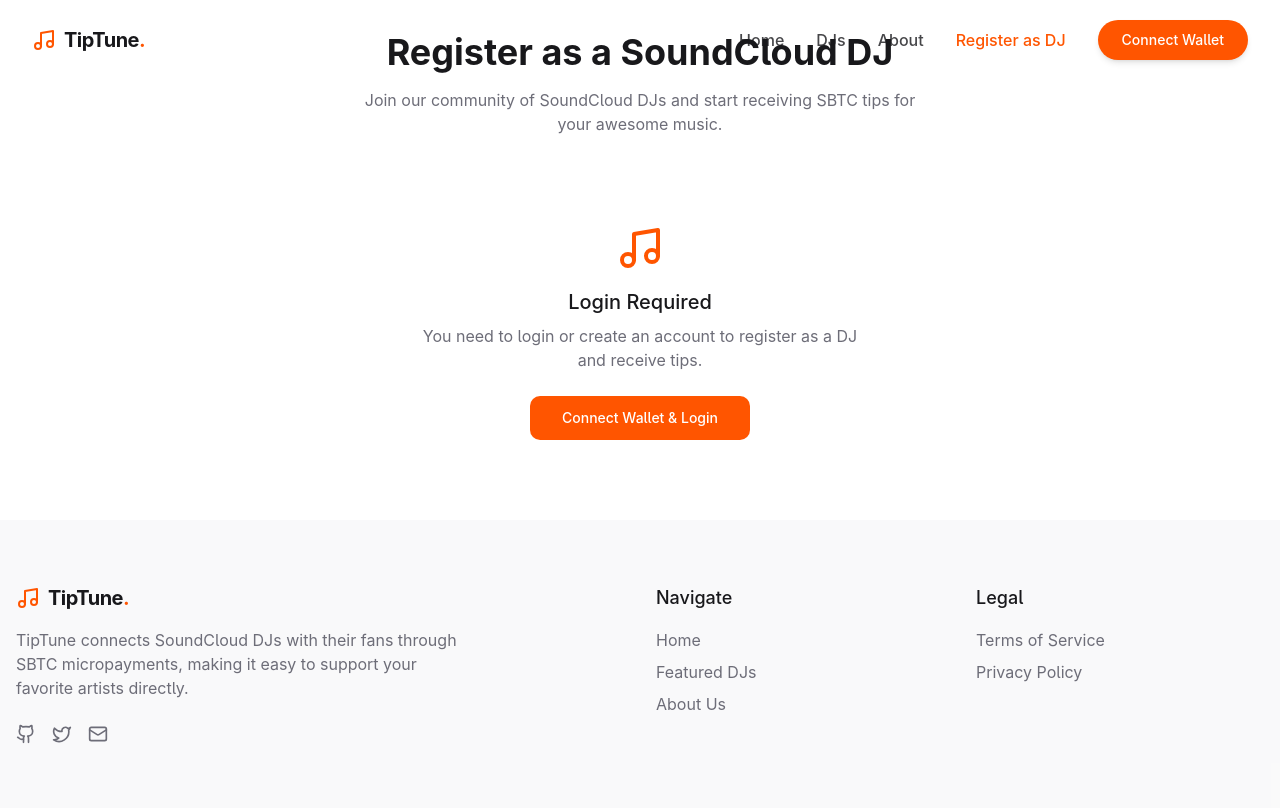
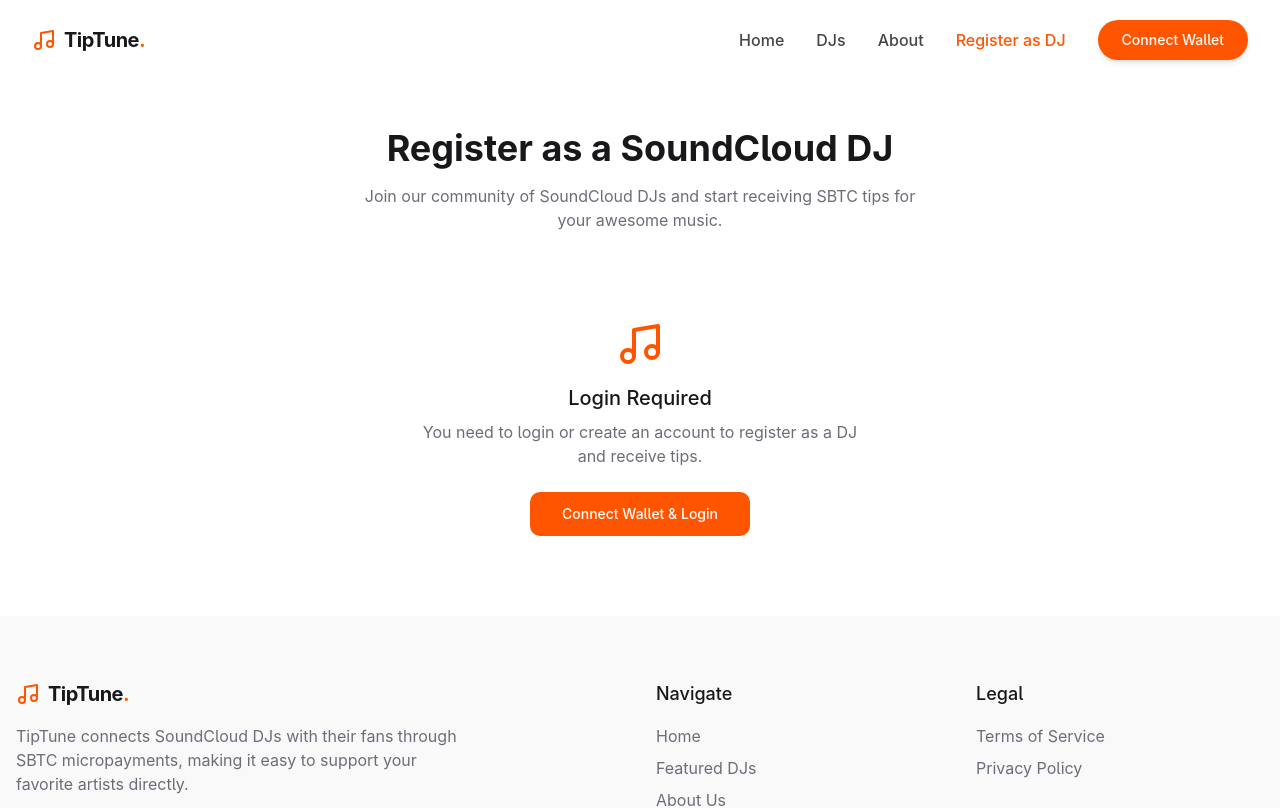
Before and after one commit to jasminelee/tipcloud-spark, a React (Vite) app: page /register-dj in a window 1280 px wide. Shown: the top 808 px of the page. Built offline with nearby package versions, Linux system fonts and the light colour scheme.

Commit message:
visual spacing

```diff
--- a/src/pages/RegisterDJ.tsx
+++ b/src/pages/RegisterDJ.tsx
@@ -1,4 +1,3 @@
-
 import React, { useEffect, useState } from 'react';
 import { useNavigate } from 'react-router-dom';
 import { Music, Check } from 'lucide-react';
@@ -51,7 +50,7 @@ const RegisterDJ = () => {
     return (
       <div className="min-h-screen flex flex-col">
         <Header />
-        <main className="flex-grow flex items-center justify-center">
+        <main className="flex-grow flex items-center justify-center pt-32">
           <div className="text-center">
             <div className="h-16 w-16 border-4 border-t-soundcloud rounded-full animate-spin mx-auto"></div>
             <p className="mt-4 text-muted-foreground">Loading...</p>
@@ -65,7 +64,7 @@ const RegisterDJ = () => {
   return (
     <div className="min-h-screen flex flex-col">
       <Header />
-      <main className="flex-grow container max-w-4xl mx-auto px-4 py-8">
+      <main className="flex-grow container max-w-4xl mx-auto px-4 py-8 pt-32">
         <div className="mb-10 text-center">
           <h1 className="text-3xl md:text-4xl font-display font-bold mb-4">Register as a SoundCloud DJ</h1>
           <p className="text-muted-foreground max-w-xl mx-auto">
```
